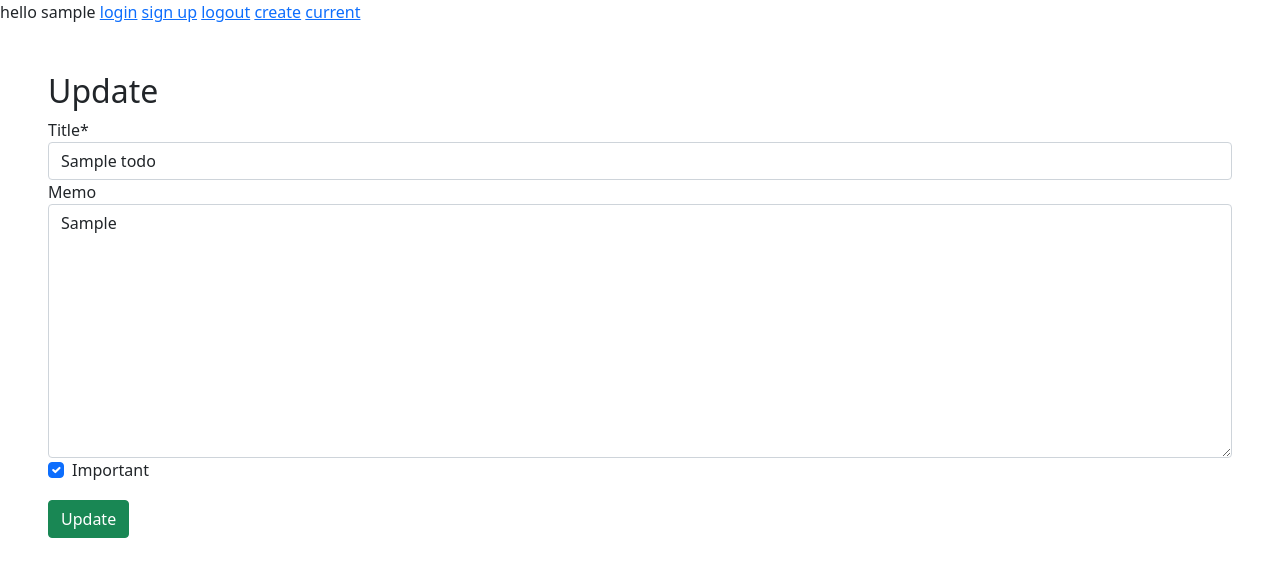
After one commit to DireWolf707/todo, a Django app: page /todo/1/edit in a window 1280 px wide. The commit adds this page. Shown: the top 577 px of the page. Run offline with Django 3.2, Linux system fonts and the light colour scheme; a user stored in the database is signed in; tables that the repository leaves empty hold one stand-in row (values such as "Sample post"); some libraries are stand-ins or nearby versions.

Commit message:
completed detail and update view

```diff
--- a/templates/current.html
+++ b/templates/current.html
@@ -5,9 +5,9 @@
 {% for todo in todos %}
 
 {% if todo.important %}
-<li><b>{{todo.title}}</b></li>
+<li><b><a href="{% url 'detail_view' todo.pk %}">{{todo.title}}</a></b></li>
 {% else %}
-<li>{{todo.title}}</li>
+<li><a href="{% url 'detail_view' todo.pk %}">{{todo.title}}</a></li>
 {% endif %}
 
 {% if todo.memo %}
--- /dev/null
+++ b/templates/detail_view.html
@@ -0,0 +1,6 @@
+{% extends 'base.html' %}
+
+{% block content %}
+{{todo}}
+<a href="{% url 'update_view' todo.pk %}">Update</a>
+{% endblock content %}
--- /dev/null
+++ b/templates/update_view.html
@@ -0,0 +1,13 @@
+{% extends 'base.html' %}
+{% load crispy_forms_tags %}
+
+{% block content %}
+<div class='mx-5 my-4'>
+<h2>Update</h2>
+<form method="post">
+{% csrf_token %}
+{{form|crispy}}
+<button type="submit" class="btn btn-success my-3">Update</button>
+</form>
+</div>
+{% endblock content %}
--- a/todo/models.py
+++ b/todo/models.py
@@ -14,4 +14,4 @@ class Todo(models.Model):
         return self.title
 
     def get_absolute_url(self):
-        return reverse("current")
+        return reverse("detail_view", kwargs={"pk": self.pk})
--- a/todo/urls.py
+++ b/todo/urls.py
@@ -1,9 +1,11 @@
 from django.urls import path
 from django.views.generic import TemplateView
-from .views import TodoCreateView,TodoCurrentView
+from .views import TodoCreateView,TodoCurrentView,TodoDetailview,TodoUpdateview
 
 urlpatterns = [
     path('',TemplateView.as_view(template_name='home.html'),name='home'),
     path('create/',TodoCreateView.as_view(),name='create'),
-    path('current/',TodoCurrentView.as_view(),name='current'),
+    path('current-todos/',TodoCurrentView.as_view(),name='current'),
+    path('todo/<int:pk>',TodoDetailview.as_view(),name='detail_view'),
+    path('todo/<int:pk>/edit',TodoUpdateview.as_view(),name='update_view'),
 ]
--- a/todo/views.py
+++ b/todo/views.py
@@ -1,7 +1,8 @@
-from django.views.generic import CreateView,ListView
+from django.views.generic import CreateView,ListView,DetailView,UpdateView
 from django.contrib.auth.mixins import LoginRequiredMixin
 from .models import Todo
 from django.http import HttpResponseRedirect
+from django.shortcuts import get_object_or_404
 
 class TodoCreateView(LoginRequiredMixin,CreateView):
     model = Todo
@@ -19,3 +20,13 @@ class TodoCurrentView(LoginRequiredMixin,ListView):
 
     def get_queryset(self):
         return Todo.objects.filter(user=self.request.user,date_completed__isnull=True)
+
+class TodoDetailview(LoginRequiredMixin,DetailView):
+    model = Todo
+    context_object_name = 'todo'
+    template_name = 'detail_view.html'
+
+class TodoUpdateview(LoginRequiredMixin,UpdateView):
+    model = Todo
+    template_name = 'update_view.html'
+    fields = ('title','memo','important',)
```
